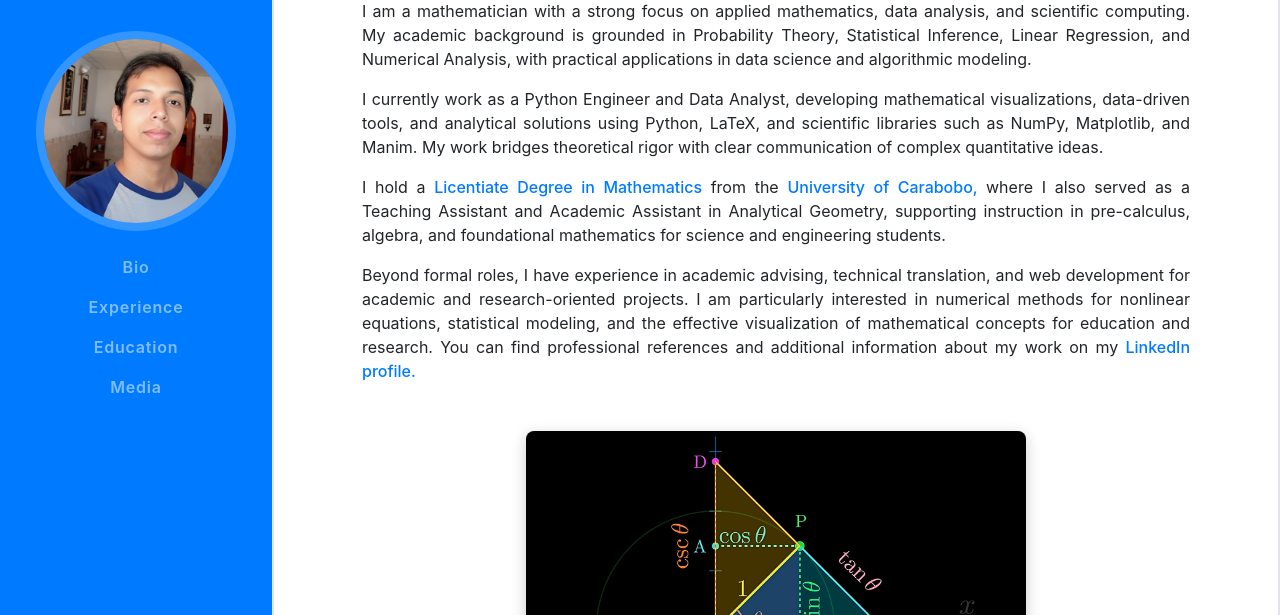
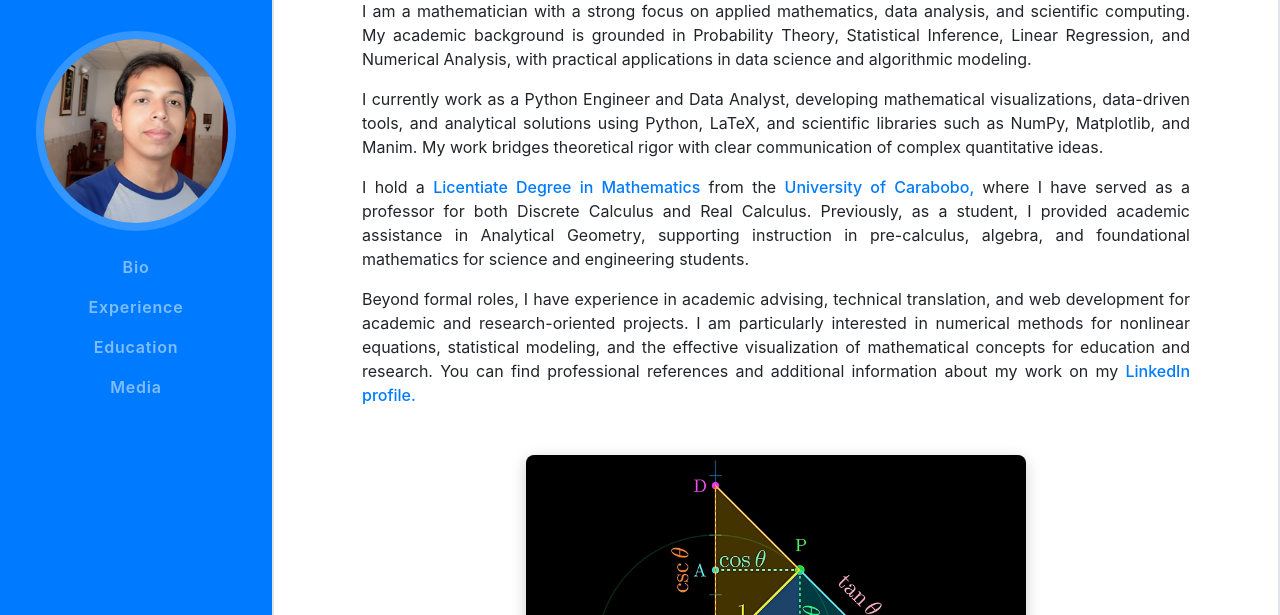
Before and after one commit to diegol117/diegolinares.github.io, a website with bundled scripts: page index.html in a window 1280 px wide. Shown: the part 185-800 px from the top of the page. Built offline with nearby package versions, Linux system fonts and the light colour scheme; files whose address does not match are found by name; a web font is replaced by a local one.

Commit message:
Revise teaching experience in index.html
Updated teaching roles and responsibilities in the academic section.

```diff
--- a/index.html
+++ b/index.html
@@ -340,9 +340,9 @@ Licentiate Degree in Mathematics
 from the
 <a href="http://www.uc.edu.ve/" target="_blank">
 University of Carabobo,
-</a> where I also served as a Teaching Assistant and Academic Assistant in
-Analytical Geometry, supporting instruction in pre-calculus, algebra, and
-foundational mathematics for science and engineering students.
+</a> where  I have served as a professor for both Discrete Calculus and Real Calculus. Previously, as a student,
+  I provided academic assistance in Analytical Geometry, supporting instruction in pre-calculus, algebra,
+  and foundational mathematics for science and engineering students.
 </p>
 
 <p class="mb-5 text-justify">
```
